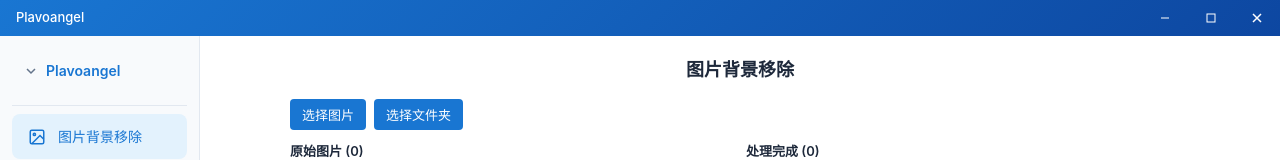
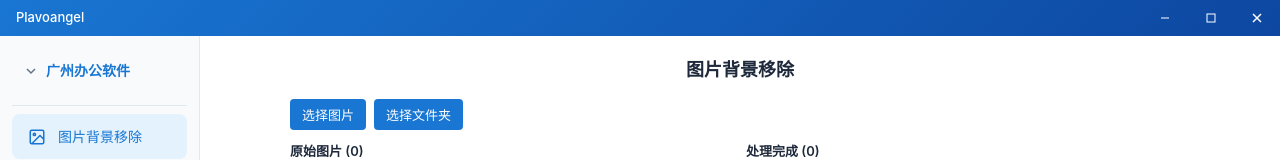
Before and after one commit to jiataoxiang1998/Plavoangel-Office-Tool, a Vue app: page /#/rembg in a window 1280 px wide. Shown: the top 160 px of the page. Built offline with nearby package versions, Linux system fonts and the light colour scheme.

Commit message:
feat: 修改标题为Plavoangel

```diff
--- a/src/renderer/src/components/SideBar.vue
+++ b/src/renderer/src/components/SideBar.vue
@@ -5,7 +5,7 @@
         <svg class="collapse-icon" :class="{ rotated: !isGroupCollapsed }" width="14" height="14" viewBox="0 0 14 14">
           <path d="M5 3 L9 7 L5 11" fill="none" stroke="currentColor" stroke-width="1.5"/>
         </svg>
-        <span v-if="!isSidebarCollapsed" class="title-text">Plavoangel</span>
+        <span v-if="!isSidebarCollapsed" class="title-text">广州办公软件</span>
       </div>
     </div>
 
```
